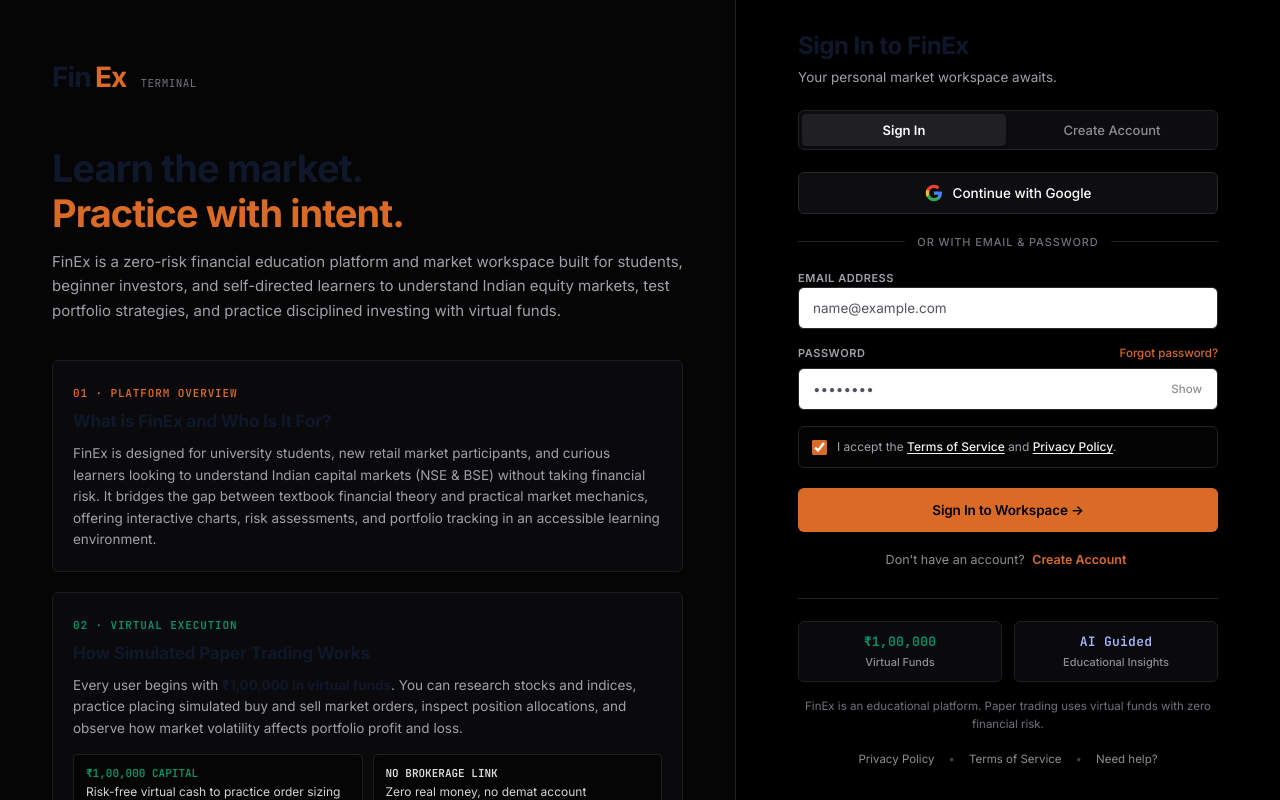
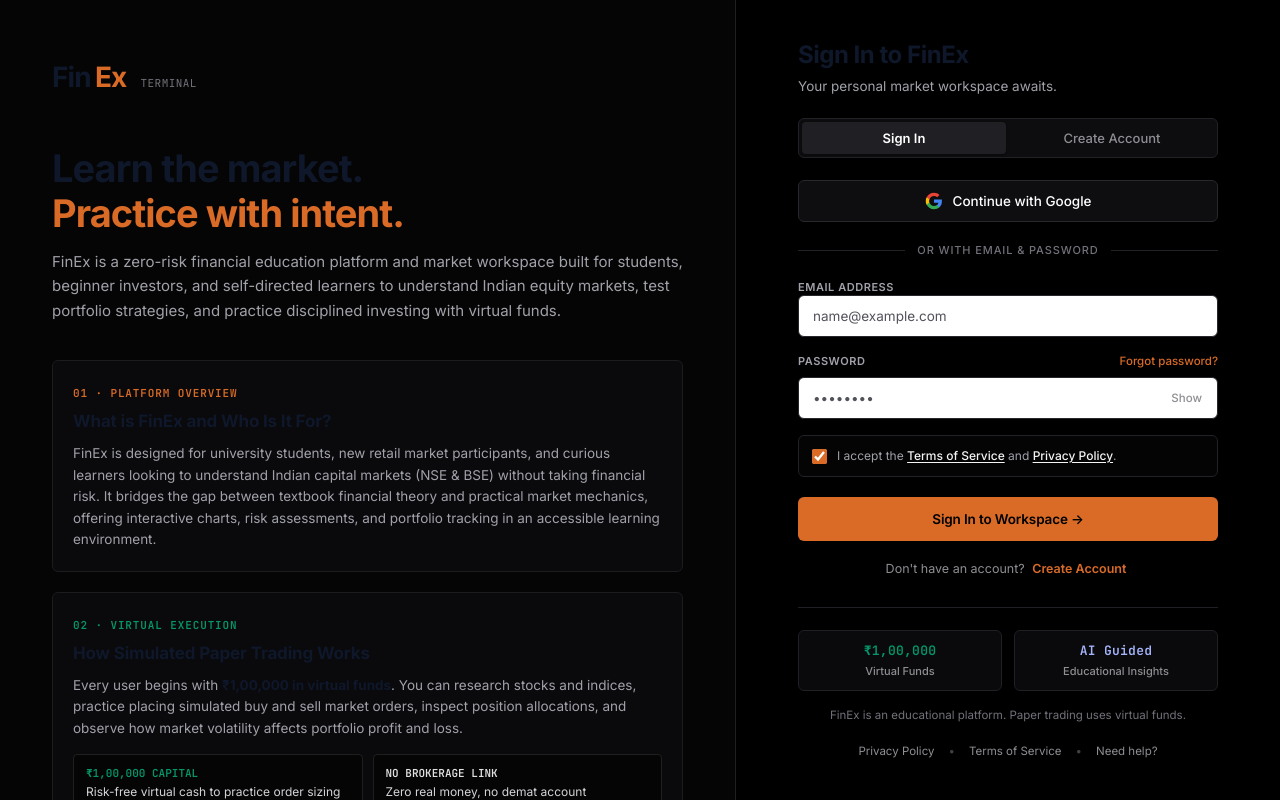
Before and after one commit to shivrajdhote4452/finex.final, a React (Vite) app in the folder web/: page /#overview in a window 1280 px wide. Built offline with nearby package versions, Linux system fonts and the light colour scheme; no server answers.

Commit message:
style(web): refine educational subtext wording on auth screen

```diff
--- a/web/src/pages/WelcomeScreen.tsx
+++ b/web/src/pages/WelcomeScreen.tsx
@@ -989,7 +989,7 @@ export const WelcomeScreen: React.FC<WelcomeScreenProps> = ({
 
           {/* Subtext */}
           <div className="auth-subtext">
-            FinEx is an educational platform. Paper trading uses virtual funds with zero financial risk.
+            FinEx is an educational platform. Paper trading uses virtual funds.
           </div>
 
           <div className="auth-footer-links">
```
